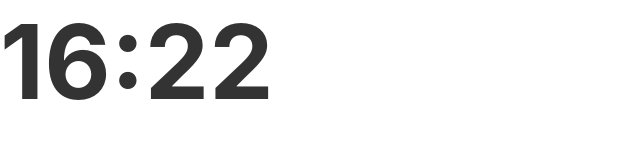
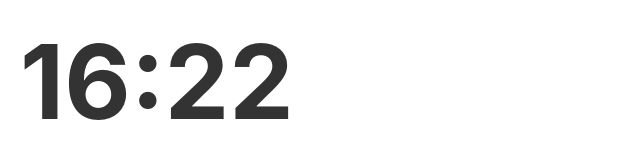
Before and after one commit to Krishna242692/Clock-Amsterdam-, a plain HTML site: page index.html in a window 1280 px wide. Shown: the whole page, without its empty margins (0-640 px from the left). Drawn offline with Linux system fonts and the light colour scheme.

Commit message:
Update style.css

```diff
--- a/style.css
+++ b/style.css
@@ -1,13 +1,11 @@
-/* This part centers the clock on the page */
+/* This part positions the clock in the top-left with some padding */
 body {
-    display: grid;
-    place-items: left; /* Corrected from 'left' to 'center' */
-    min-height: 100vh;
     margin: 0;
+    padding: 20px; /* Adds a small space from the corner */
     background-color: transparent;
 }
 
-/* This styles the clock's text */
+/* This styles the clock's text (we are using your smaller font size) */
 #digital-clock {
     font-family: -apple-system, BlinkMacSystemFont, "Segoe UI", Roboto, Helvetica, Arial, sans-serif;
     font-size: 8vw;
```
